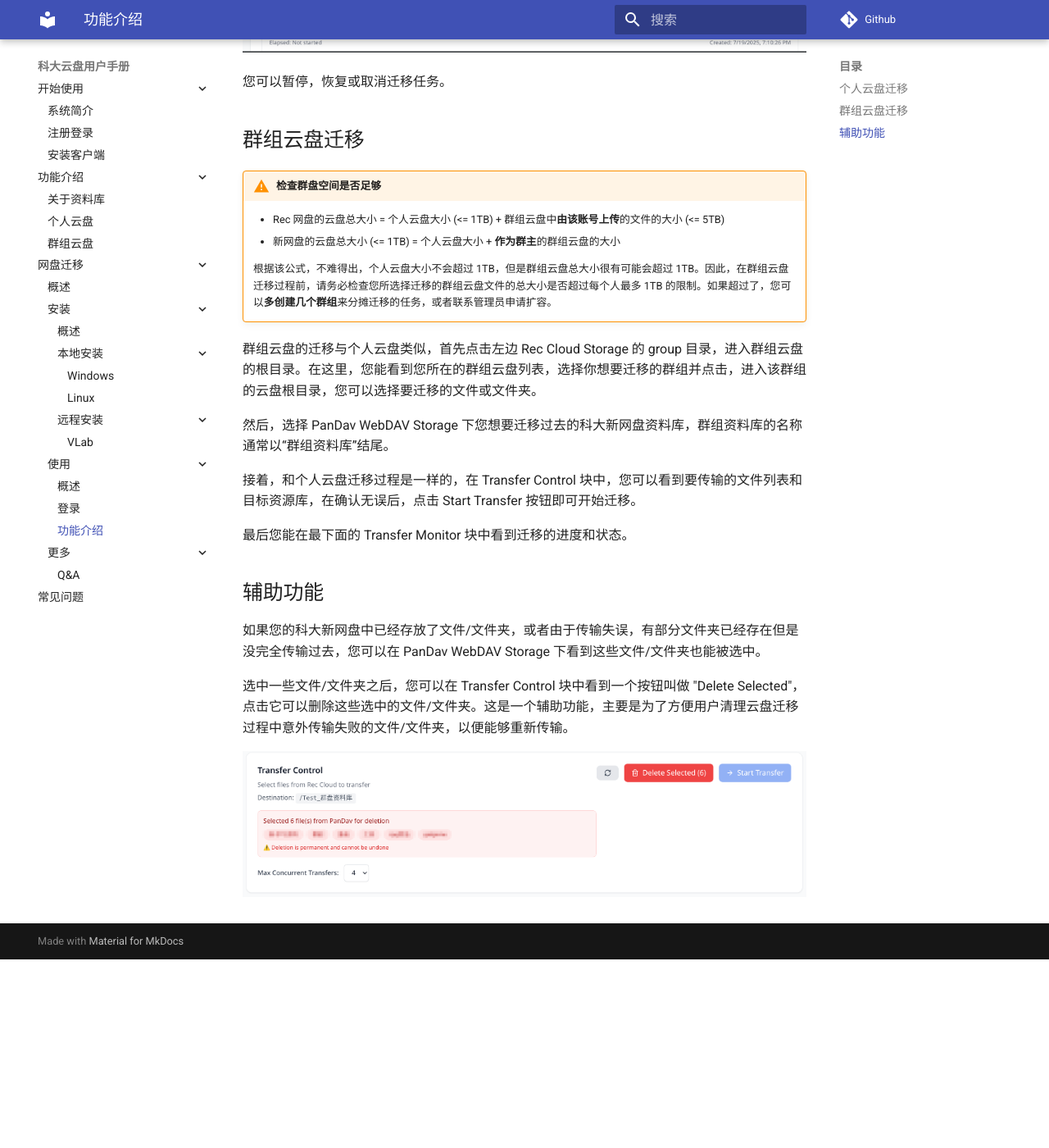
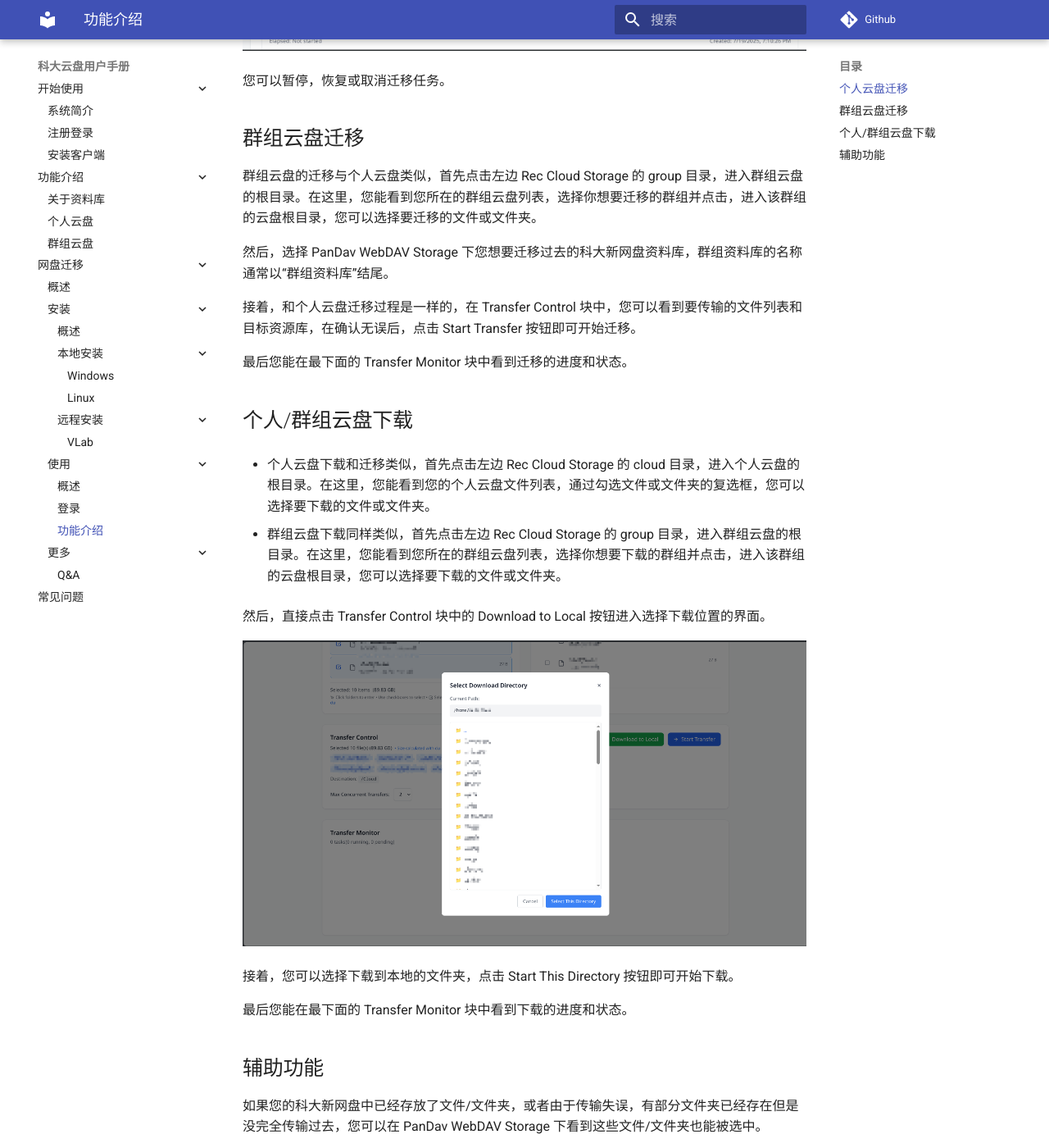
Before and after one commit to wf0229/pan_doc, an MkDocs documentation site: the page built from docs/transfer/user-guide/usage.md, in a window 1280 px wide and 1400 px high, scrolled down 2600 px. Shown: the whole window at 82% size. Built offline with MkDocs 1.6.1 and Material for MkDocs 9.7.7, drawn with Linux system fonts in a browser that asks for light colours; comment, search, counter and statistics services are not loaded; before the commit the page ends 3770 px from its top, so only the background shows below that; some of the changed text lies outside the part shown.

Commit message:
feat: add login and download introduction

```diff
--- a/docs/transfer/user-guide/usage.md
+++ b/docs/transfer/user-guide/usage.md
@@ -47,13 +47,6 @@
 
 ## 群组云盘迁移
 
-!!! warning "检查群盘空间是否足够"
-
-    - Rec 网盘的云盘总大小 = 个人云盘大小 (<= 1TB) + 群组云盘中**由该账号上传**的文件的大小 (<= 5TB)
-    - 新网盘的云盘总大小 (<= 1TB) = 个人云盘大小 + **作为群主**的群组云盘的大小
-
-    根据该公式，不难得出，个人云盘大小不会超过 1TB，但是群组云盘总大小很有可能会超过 1TB。因此，在群组云盘迁移过程前，请务必检查您所选择迁移的群组云盘文件的总大小是否超过每个人最多 1TB 的限制。如果超过了，您可以**多创建几个群组**来分摊迁移的任务，或者联系管理员申请扩容。
-
 群组云盘的迁移与个人云盘类似，首先点击左边 Rec Cloud Storage 的 group 目录，进入群组云盘的根目录。在这里，您能看到您所在的群组云盘列表，选择你想要迁移的群组并点击，进入该群组的云盘根目录，您可以选择要迁移的文件或文件夹。
 
 然后，选择 PanDav WebDAV Storage 下您想要迁移过去的科大新网盘资料库，群组资料库的名称通常以“群组资料库”结尾。
@@ -62,10 +55,26 @@
 
 最后您能在最下面的 Transfer Monitor 块中看到迁移的进度和状态。
 
+## 个人/群组云盘下载
+
+- 个人云盘下载和迁移类似，首先点击左边 Rec Cloud Storage 的 cloud 目录，进入个人云盘的根目录。在这里，您能看到您的个人云盘文件列表，通过勾选文件或文件夹的复选框，您可以选择要下载的文件或文件夹。
+
+- 群组云盘下载同样类似，首先点击左边 Rec Cloud Storage 的 group 目录，进入群组云盘的根目录。在这里，您能看到您所在的群组云盘列表，选择你想要下载的群组并点击，进入该群组的云盘根目录，您可以选择要下载的文件或文件夹。
+
+然后，直接点击 Transfer Control 块中的 Download to Local 按钮进入选择下载位置的界面。
+
+![个人云盘下载](../assets/download.png)
+
+接着，您可以选择下载到本地的文件夹，点击 Start This Directory 按钮即可开始下载。
+
+最后您能在最下面的 Transfer Monitor 块中看到下载的进度和状态。
+
 ## 辅助功能
 
 如果您的科大新网盘中已经存放了文件/文件夹，或者由于传输失误，有部分文件夹已经存在但是没完全传输过去，您可以在 PanDav WebDAV Storage 下看到这些文件/文件夹也能被选中。
 
 选中一些文件/文件夹之后，您可以在 Transfer Control 块中看到一个按钮叫做 "Delete Selected"，点击它可以删除这些选中的文件/文件夹。这是一个辅助功能，主要是为了方便用户清理云盘迁移过程中意外传输失败的文件/文件夹，以便能够重新传输。
 
+ps: 现在 reccli-ts 已经支持了断点续传，因此该功能在大部分情况下无需使用。
+
 ![辅助功能](../assets/delete.png)
```
Also changed, not shown: docs/transfer/user-guide/login.md (+3 -0 lines), docs/transfer/assets/delete.png, docs/transfer/assets/download.png (added), docs/transfer/assets/login.png, docs/transfer/assets/main.png, docs/transfer/assets/transfer.png.
